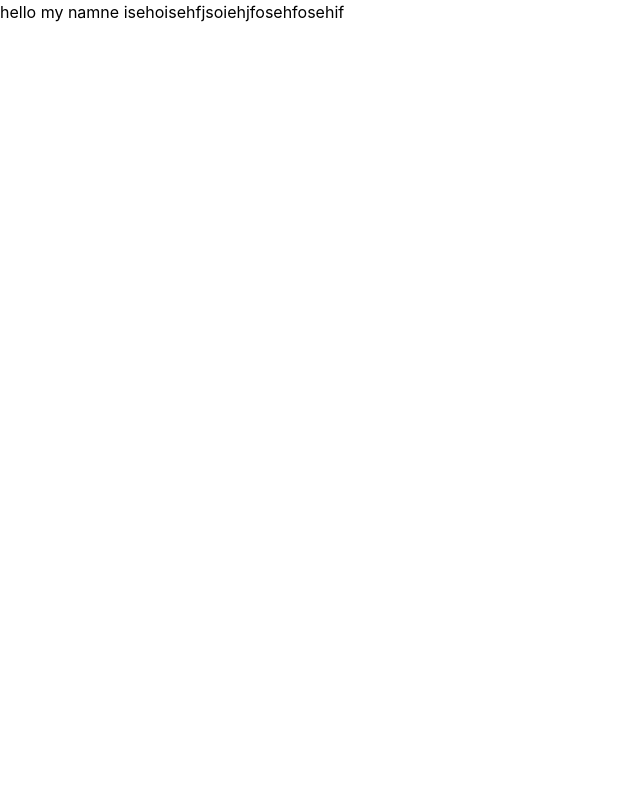
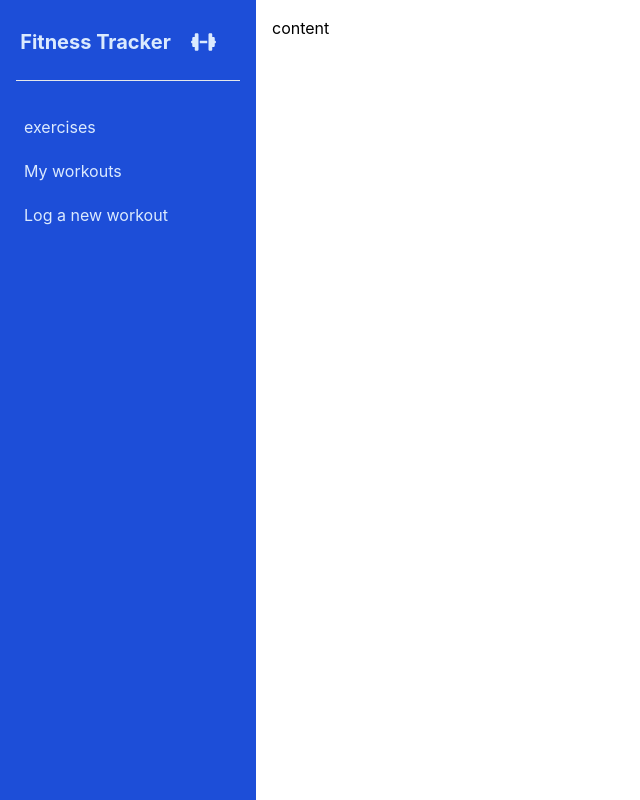
Before and after one commit to maxim-pre/fitness-tracker, a React (Create React App) app: page / in a window 1280 px wide. Shown: the whole page, without its empty margins (0-640 px from the left). Built offline with nearby package versions, Linux system fonts and the light colour scheme.

Commit message:
added side nav for desktop view and added mobile nav bar

```diff
--- a/package.json
+++ b/package.json
@@ -3,11 +3,17 @@
   "version": "0.1.0",
   "private": true,
   "dependencies": {
+    "@fortawesome/fontawesome-svg-core": "^6.4.0",
+    "@fortawesome/free-regular-svg-icons": "^6.4.0",
+    "@fortawesome/free-solid-svg-icons": "^6.4.0",
+    "@fortawesome/react-fontawesome": "^0.2.0",
     "@testing-library/jest-dom": "^5.16.5",
     "@testing-library/react": "^13.4.0",
     "@testing-library/user-event": "^13.5.0",
+    "babel-plugin-macros": "^3.1.0",
     "react": "^18.2.0",
     "react-dom": "^18.2.0",
+    "react-router-dom": "^6.10.0",
     "react-scripts": "5.0.1",
     "web-vitals": "^2.1.4"
   },
--- a/src/App.css
+++ b/src/App.css
@@ -1,38 +1,3 @@
 .App {
   text-align: center;
 }
-
-.App-logo {
-  height: 40vmin;
-  pointer-events: none;
-}
-
-@media (prefers-reduced-motion: no-preference) {
-  .App-logo {
-    animation: App-logo-spin infinite 20s linear;
-  }
-}
-
-.App-header {
-  background-color: #282c34;
-  min-height: 100vh;
-  display: flex;
-  flex-direction: column;
-  align-items: center;
-  justify-content: center;
-  font-size: calc(10px + 2vmin);
-  color: white;
-}
-
-.App-link {
-  color: #61dafb;
-}
-
-@keyframes App-logo-spin {
-  from {
-    transform: rotate(0deg);
-  }
-  to {
-    transform: rotate(360deg);
-  }
-}
--- a/src/App.js
+++ b/src/App.js
@@ -1,8 +1,77 @@
 import logo from "./logo.svg";
 import "./App.css";
+import { Link } from "react-router-dom";
+import { Route, Routes } from "react-router-dom";
+import { FontAwesomeIcon } from "@fortawesome/react-fontawesome";
+import { faDumbbell, faBars, faXmark } from "@fortawesome/free-solid-svg-icons";
+import { useState } from "react";
 
 function App() {
-  return <div className="text-red-">hello my namne isehoisehfjsoiehjfosehfosehif</div>;
+  const [nav, setNav] = useState(false);
+  return (
+    <div className="relative min-h-screen md:flex">
+      {/* mobile menu */}
+      <div
+        className={`bg-gray-800 text-gray-100 flex justify-between md:hidden ${
+          nav && "hidden"
+        }`}
+      >
+        {/* logo */}
+        <div className="flex justify-center items-center text-xl font-bold px-4">
+          <span>Fitness Tracker</span>
+          <FontAwesomeIcon icon={faDumbbell} className="px-5" />
+        </div>
+        <button className="p-4 focus:bg-gray-700" onClick={() => setNav(!nav)}>
+          <FontAwesomeIcon icon={faBars} />
+        </button>
+      </div>
+      {/* mobile nav */}
+      {nav && (
+        <div className="absolute w-full h-screen bg-blue-700 z-10">
+          <nav className="w-full h-full flex justify-center items-center flex-col text-white text-2xl">
+            <div
+              className="absolute top-0 right-0 mx-4 my-4 text-4xl"
+              onClick={() => setNav(!nav)}
+            >
+              <FontAwesomeIcon icon={faXmark} />
+            </div>
+
+            <a className="block py-8  px-2 my-4 " onClick={() => setNav(!nav)}>
+              <Link to={"/hello"}>exercises</Link>
+            </a>
+            <a className="block py-8  px-2 my-4" onClick={() => setNav(!nav)}>
+              <Link to={"/"}>My workouts</Link>
+            </a>
+            <a className="block py-8  px-2 my-4" onClick={() => setNav(!nav)}>
+              <Link to={"/"}>Log a new workout</Link>
+            </a>
+          </nav>
+        </div>
+      )}
+      {/* sidebar */}
+      <aside className="bg-blue-700 text-blue-100 w-64 space-y-6 py-7 px-4 absolute top-0 bottom-0 left-0 transform -translate-x-full md:relative md:translate-x-0 transition duration-200 ease-in-out ">
+        {/* logo */}
+        <div className="flex justify-center items-center text-xl font-bold">
+          <span>Fitness Tracker</span>
+          <FontAwesomeIcon icon={faDumbbell} className="px-5" />
+        </div>
+        <hr />
+        <nav className="">
+          <a className="block py-2.5 hover:bg-blue-500 rounded px-2">
+            <Link to={"/"}>exercises</Link>
+          </a>
+          <a className="block py-2.5 hover:bg-blue-500 rounded px-2">
+            <Link to={"/"}>My workouts</Link>
+          </a>
+          <a className="block py-2.5 hover:bg-blue-500 rounded px-2">
+            <Link to={"/"}>Log a new workout</Link>
+          </a>
+        </nav>
+      </aside>
+      {/* content */}
+      <div className="flex-1 p-4">content</div>
+    </div>
+  );
 }
 
 export default App;
--- a/src/index.js
+++ b/src/index.js
@@ -1,13 +1,16 @@
-import React from 'react';
-import ReactDOM from 'react-dom/client';
-import './index.css';
-import App from './App';
-import reportWebVitals from './reportWebVitals';
+import React from "react";
+import ReactDOM from "react-dom/client";
+import "./index.css";
+import App from "./App";
+import reportWebVitals from "./reportWebVitals";
+import { BrowserRouter } from "react-router-dom";
 
-const root = ReactDOM.createRoot(document.getElementById('root'));
+const root = ReactDOM.createRoot(document.getElementById("root"));
 root.render(
   <React.StrictMode>
-    <App />
+    <BrowserRouter>
+      <App />
+    </BrowserRouter>
   </React.StrictMode>
 );
 
```
Also changed, not shown: 1 other file (tests, documents, lock files or other folders).
